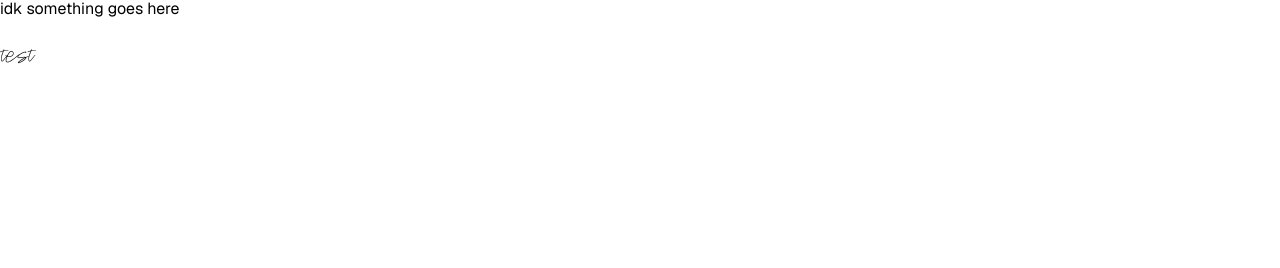
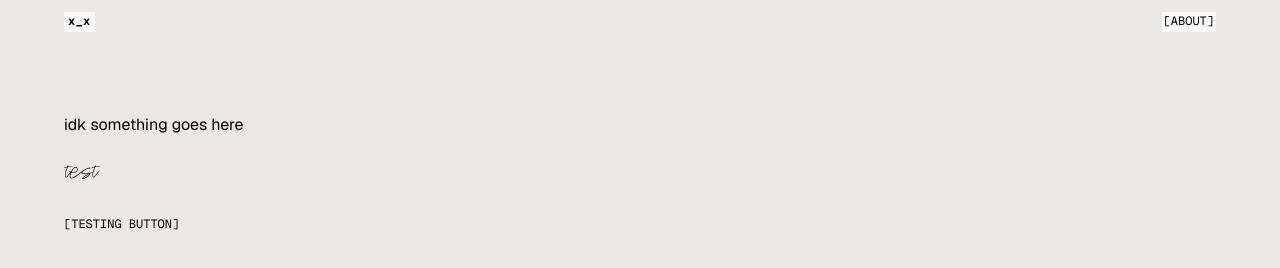
Before and after one commit to mhuap/portfolio-v3, a Gatsby site: page / in a window 1280 px wide. Built offline with nearby package versions, Linux system fonts and the light colour scheme; Gatsby itself is replaced by a stand-in of ours.

Commit message:
layout and nav set up. bracket buttons animated.

```diff
--- /dev/null
+++ b/src/components/BracketButton.tsx
@@ -0,0 +1,19 @@
+import React from "react";
+
+export default function BracketButton({
+  text,
+  className,
+  nav
+} : {
+  text: string,
+  className?: string,
+  nav?: boolean
+}) {
+  return (
+    <button className={(nav ? "btn-bracket-nav " : "btn-bracket ") + className}>
+      <span className="left-bracket">[</span>
+      {text}
+      <span className="right-bracket">]</span>
+    </button>
+  )
+}
--- /dev/null
+++ b/src/components/Layout.tsx
@@ -0,0 +1,22 @@
+import React from "react";
+import BracketButton from "./BracketButton";
+import "../styles/nav.scss";
+
+function Layout ({ children }: React.PropsWithChildren<{}>) {
+  return (
+    <>
+      <nav className="nav">
+        <button className="header-buttons face-icon"></button>
+        <BracketButton
+          className="header-buttons"
+          text="About"
+          nav/>
+      </nav>
+      <div className="layout">
+        {children}
+      </div>
+    </>
+  )
+}
+
+export default Layout;
--- a/src/pages/index.tsx
+++ b/src/pages/index.tsx
@@ -1,16 +1,22 @@
 import * as React from "react";
 import type { HeadFC, PageProps } from "gatsby";
 import "../styles/index.scss";
+import Layout from "../components/Layout.tsx";
+import BracketButton from "../components/BracketButton.tsx";
 
-const IndexPage = ({}: PageProps) => {
+// @refresh reset
+function IndexPage ({}: PageProps) {
   return (
-    <main>
-      idk something goes here
-      <h1 className="handwriting">test</h1>
-    </main>
+    <Layout>
+      <main>
+        idk something goes here
+        <h1 className="font-handwriting">test</h1>
+        <BracketButton text="testing button"/>
+      </main>
+    </Layout>
   )
 }
 
 export default IndexPage
 
-export const Head: HeadFC = () => <title>Home Page</title>
+export const Head: HeadFC = () => <title>Home Page</title>;
--- a/src/styles/index.scss
+++ b/src/styles/index.scss
@@ -1,5 +1,6 @@
 @use 'node_modules/modern-normalize/modern-normalize.css';
 @import url('https://fonts.googleapis.com/css2?family=Geist:wght@100..900&display=swap');
+@import url('https://fonts.googleapis.com/css2?family=Geist+Mono:wght@100..900&display=swap');
 
 @font-face {
   font-family: 'Lingkawi South';
@@ -10,10 +11,73 @@
   src: url(/fonts/LingkawiSouth.otf) format("opentype");
 }
 
+$color-bg: #ECE8E5;
+$color-white: #FAFAF8;
+
 body {
   font-family: 'Geist', sans-serif;
+  background-color: $color-bg;
 }
 
-.handwriting {
+button {
+  border-radius: 0;
+  padding: 0;
+  border: none;
+  background-color: transparent;
+  font-weight: inherit;
+  text-transform: inherit;
+  cursor: pointer;
+}
+
+.font-handwriting {
   font-family: 'Lingkawi South', sans-serif;
 }
+
+@mixin font-mono {
+  font-family: 'Geist Mono', monospace;
+  font-size: 12px;
+  text-transform: uppercase;
+}
+
+.layout {
+  padding: 16px 64px;
+  margin-top: 100px;
+}
+
+@mixin bracket-animation($nav: false) {
+  @include font-mono;
+  transition: all 0.5s;
+
+  .left-bracket, .right-bracket {
+    position: relative;
+    display: inline-block;
+    transition: transform 0.5s;
+  }
+
+  &:hover {
+    $distance: 4px;
+
+    @if $nav {
+      transform: translate($distance);
+      // 2px bc of nav.header-buttons padding
+      padding-left: calc(2px + $distance);
+      padding-right: calc(2px + $distance);
+    }
+
+    .left-bracket {
+      transform: translate(-$distance);
+    }
+
+    .right-bracket {
+      transform: translate($distance);
+    }
+  }
+}
+
+.btn-bracket {
+  @include bracket-animation;
+}
+
+.btn-bracket-nav {
+  @include bracket-animation(true);
+}
--- /dev/null
+++ b/src/styles/nav.scss
@@ -0,0 +1,32 @@
+@use 'index';
+
+.nav {
+  position: fixed;
+  display: flex;
+  top: 0;
+  width: 100%;
+  padding: 12px 64px;
+  justify-content: space-between;
+}
+
+.header-buttons {
+  display: inline-block;
+  background-color: index.$color-white;
+  padding: 3px 2px;
+}
+
+.face-icon {
+  @include index.font-mono;
+  font-weight: bold;
+  padding: 3px 4px;
+  letter-spacing: 0.03em;
+  text-transform: none;
+
+  &::before {
+    content: "x_x";
+  }
+
+  &:hover::before {
+    content: "u_u";
+  }
+}
--- a/tsconfig.json
+++ b/tsconfig.json
@@ -49,7 +49,7 @@
     // "outFile": "./",                                  /* Specify a file that bundles all outputs into one JavaScript file. If `declaration` is true, also designates a file that bundles all .d.ts output. */
     // "outDir": "./",                                   /* Specify an output folder for all emitted files. */
     // "removeComments": true,                           /* Disable emitting comments. */
-    // "noEmit": true,                                   /* Disable emitting files from a compilation. */
+    "noEmit": true,                                   /* Disable emitting files from a compilation. */
     // "importHelpers": true,                            /* Allow importing helper functions from tslib once per project, instead of including them per-file. */
     // "importsNotUsedAsValues": "remove",               /* Specify emit/checking behavior for imports that are only used for types */
     // "downlevelIteration": true,                       /* Emit more compliant, but verbose and less performant JavaScript for iteration. */
@@ -96,7 +96,8 @@
 
     /* Completeness */
     // "skipDefaultLibCheck": true,                      /* Skip type checking .d.ts files that are included with TypeScript. */
-    "skipLibCheck": true                                 /* Skip type checking all .d.ts files. */
+    "skipLibCheck": true,                                 /* Skip type checking all .d.ts files. */
+    "allowImportingTsExtensions": true
   },
   "include": ["./src/**/*", "./gatsby-node.ts", "./gatsby-config.ts", "./plugins/**/*"]
 }
```
